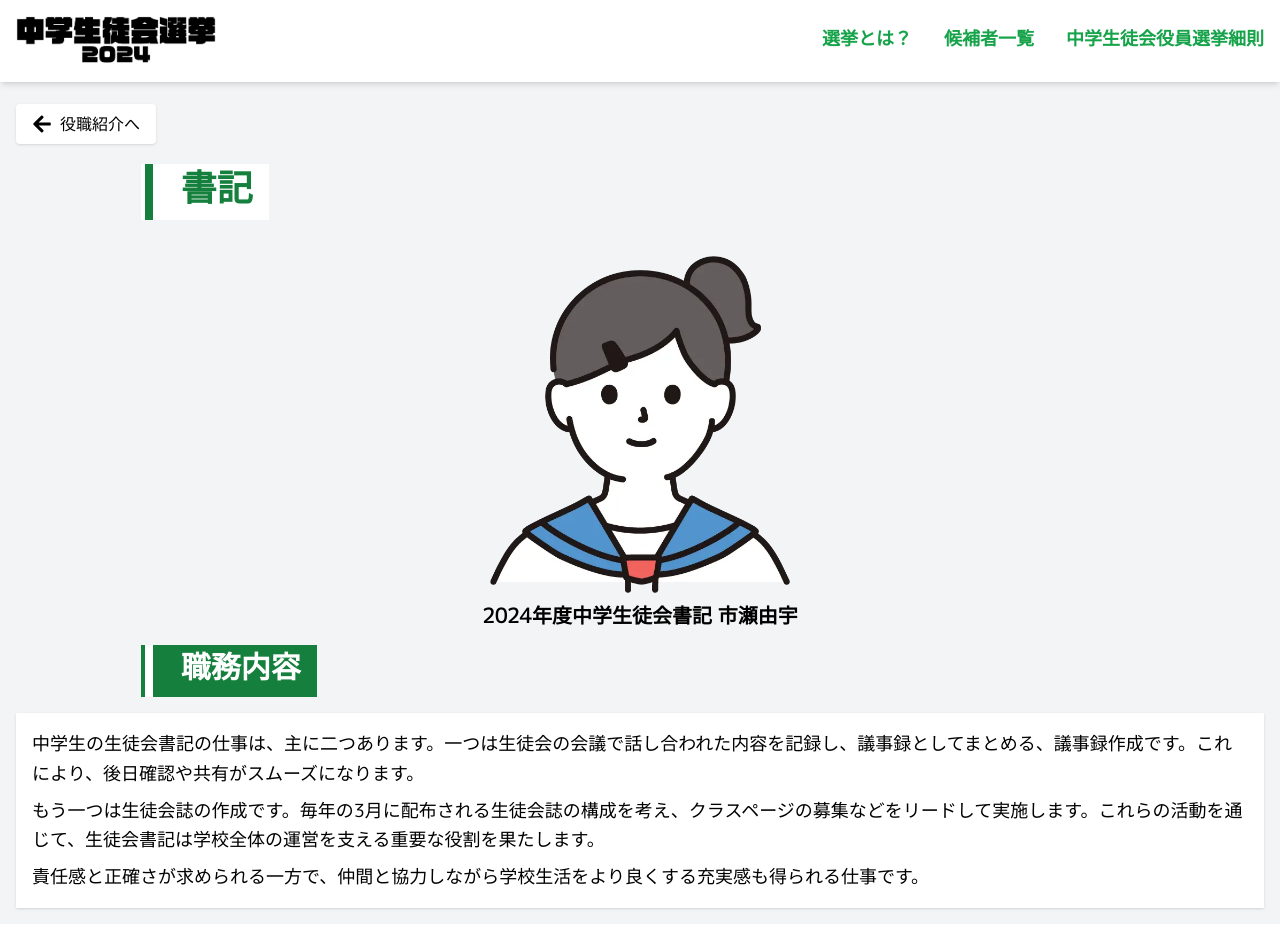
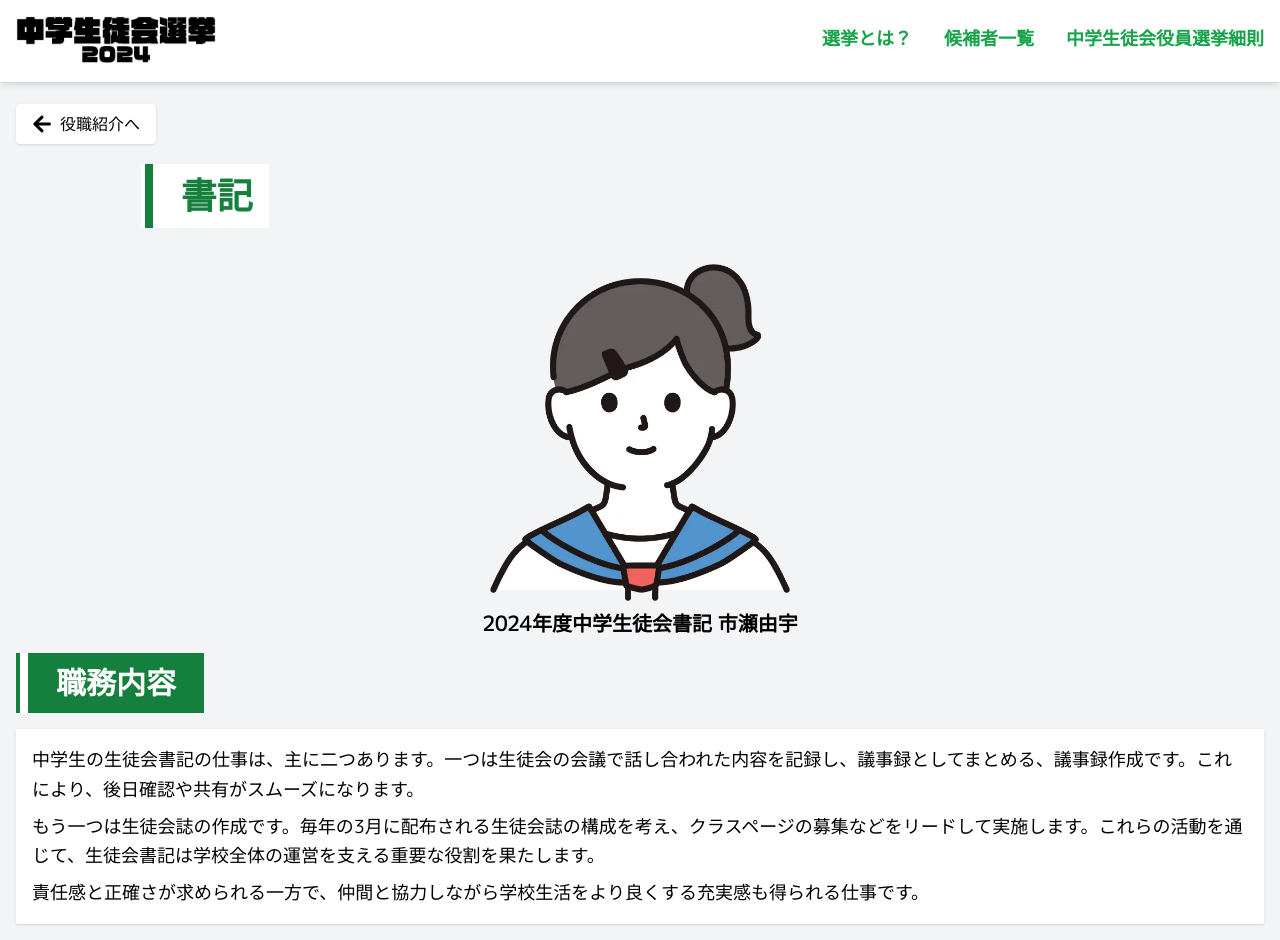
Before and after one commit to Natsusame/highschool-election-2025, a Next.js app: page /secretary in a window 1280 px wide. Built offline with nearby package versions, Linux system fonts and the light colour scheme.

Commit message:
design fixed

```diff
--- a/src/app/chair/page.tsx
+++ b/src/app/chair/page.tsx
@@ -29,16 +29,16 @@ const ChairPage = () => {
           <div className="flex items-center w-full mb-4">
             <div className="bg-white text-green-700 font-bold py-1 px-4 relative ml-[10%] inline-block align-middle">
               <div className="absolute left-0 top-0 bottom-0 bg-green-700 ml-1 mr-5 w-2 h-full"></div>
-              <h1 className="text-4xl ml-6 mb-2 inline-block align-middle">生徒会長</h1>
+              <h1 className="text-4xl ml-6 mb-2 inline-block align-middle mt-2 mr-4">生徒会長</h1>
             </div>
           </div>
           <Image src="/chair.webp" alt="役職画像" width={300} height={300} className="max-w-full h-auto mt-5" />
           <p className="text-xl font-semibold mt-2">2024年度中学生徒会長 早乙女千尋</p>
           <div className="mt-4 w-full">
             <div className="flex items-center w-full mb-4">
-                <div className="bg-green-700 text-white font-bold py-1 px-4 relative ml-[10%] inline-block align-middle flex justify-center items-center">
+                <div className="bg-green-700 text-white font-bold py-1 px-4 relative inline-block align-middle flex justify-center items-center">
                 <div className="absolute left-0 top-0 bottom-0 bg-white ml-1 mr-5 w-2 h-full"></div>
-                <h2 className="text-3xl ml-6 mb-2 inline-block align-middle">職務内容</h2>
+                <h2 className="text-3xl ml-6 mb-2 inline-block align-middle mt-2 mr-3">職務内容</h2>
                 </div>
             </div>
             <div className="bg-white p-4 mt-2 shadow">
--- a/src/app/secretary/page.tsx
+++ b/src/app/secretary/page.tsx
@@ -29,16 +29,16 @@ const SecretaryPage = () => {
           <div className="flex items-center w-full mb-4">
             <div className="bg-white text-green-700 font-bold py-1 px-4 relative ml-[10%] inline-block align-middle">
               <div className="absolute left-0 top-0 bottom-0 bg-green-700 ml-1 mr-5 w-2 h-full"></div>
-              <h1 className="text-4xl ml-6 mb-2 inline-block align-middle">書記</h1>
+              <h1 className="text-4xl ml-6 mb-2 inline-block align-middl mt-2 mr-4e">書記</h1>
             </div>
           </div>
           <Image src="/secretary.webp" alt="役職画像" width={300} height={300} className="max-w-full h-auto mt-5" />
           <p className="text-xl font-semibold mt-2">2024年度中学生徒会書記 市瀬由宇</p>
           <div className="mt-4 w-full">
             <div className="flex items-center w-full mb-4">
-              <div className="bg-green-700 text-white font-bold py-1 px-4 relative ml-[10%] inline-block align-middle flex justify-center items-center">
+              <div className="bg-green-700 text-white font-bold py-1 px-4 relative inline-block align-middle flex justify-center items-center">
                 <div className="absolute left-0 top-0 bottom-0 bg-white ml-1 mr-5 w-2 h-full"></div>
-                <h2 className="text-3xl ml-6 mb-2 inline-block align-middle">職務内容</h2>
+                <h2 className="text-3xl ml-6 mb-2 inline-block align-middle mt-2 mr-3">職務内容</h2>
               </div>
             </div>
             <div className="bg-white p-4 mt-2 shadow">
--- a/src/app/treasurer/page.tsx
+++ b/src/app/treasurer/page.tsx
@@ -29,16 +29,16 @@ const TreasurerPage = () => {
           <div className="flex items-center w-full mb-4">
             <div className="bg-white text-green-700 font-bold py-1 px-4 relative ml-[10%] inline-block align-middle">
               <div className="absolute left-0 top-0 bottom-0 bg-green-700 ml-1 mr-5 w-2 h-full"></div>
-              <h1 className="text-4xl ml-6 mb-2 inline-block align-middle">会計</h1>
+              <h1 className="text-4xl ml-6 mb-2 inline-block align-middle mt-2 mr-4">会計</h1>
             </div>
           </div>
           <Image src="/treasurer.webp" alt="役職画像" width={300} height={300} className="max-w-full h-auto mt-5" />
           <p className="text-xl font-semibold mt-2">2024年度中学生徒会会計 花田純之介</p>
           <div className="mt-4 w-full">
             <div className="flex items-center w-full mb-4">
-              <div className="bg-green-700 text-white font-bold py-1 px-4 relative ml-[10%] inline-block align-middle flex justify-center items-center">
+              <div className="bg-green-700 text-white font-bold py-1 px-4 relative inline-block align-middle flex justify-center items-center">
                 <div className="absolute left-0 top-0 bottom-0 bg-white ml-1 mr-5 w-2 h-full"></div>
-                <h2 className="text-3xl ml-6 mb-2 inline-block align-middle">職務内容</h2>
+                <h2 className="text-3xl ml-6 mb-2 inline-block align-middle mt-2 mr-3">職務内容</h2>
               </div>
             </div>
             <div className="bg-white p-4 mt-2 shadow">
--- a/src/app/vice-chair/page.tsx
+++ b/src/app/vice-chair/page.tsx
@@ -29,16 +29,16 @@ const ViceChairPage = () => {
           <div className="flex items-center w-full mb-4">
             <div className="bg-white text-green-700 font-bold py-1 px-4 relative ml-[10%] inline-block align-middle">
               <div className="absolute left-0 top-0 bottom-0 bg-green-700 ml-1 mr-5 w-2 h-full"></div>
-              <h1 className="text-4xl ml-6 mb-2 inline-block align-middle">副会長</h1>
+              <h1 className="text-4xl ml-6 mb-2 inline-block align-middle mt-2 mr-4">副会長</h1>
             </div>
           </div>
           <Image src="/vice-chair.webp" alt="役職画像" width={300} height={300} className="max-w-full h-auto mt-5" />
           <p className="text-xl font-semibold mt-2">2024年度中学生徒会副会長 東明里</p>
           <div className="mt-4 w-full">
             <div className="flex items-center w-full mb-4">
-                <div className="bg-green-700 text-white font-bold py-1 px-4 relative ml-[10%] inline-block align-middle flex justify-center items-center">
+                <div className="bg-green-700 text-white font-bold py-1 px-4 relative inline-block align-middle flex justify-center items-center">
                 <div className="absolute left-0 top-0 bottom-0 bg-white ml-1 mr-5 w-2 h-full"></div>
-                <h2 className="text-3xl ml-6 mb-2 inline-block align-middle">職務内容</h2>
+                <h2 className="text-3xl ml-6 mb-2 inline-block align-middle mt-2 mr-3">職務内容</h2>
                 </div>
             </div>
             <div className="bg-white p-4 mt-2 shadow">
```
